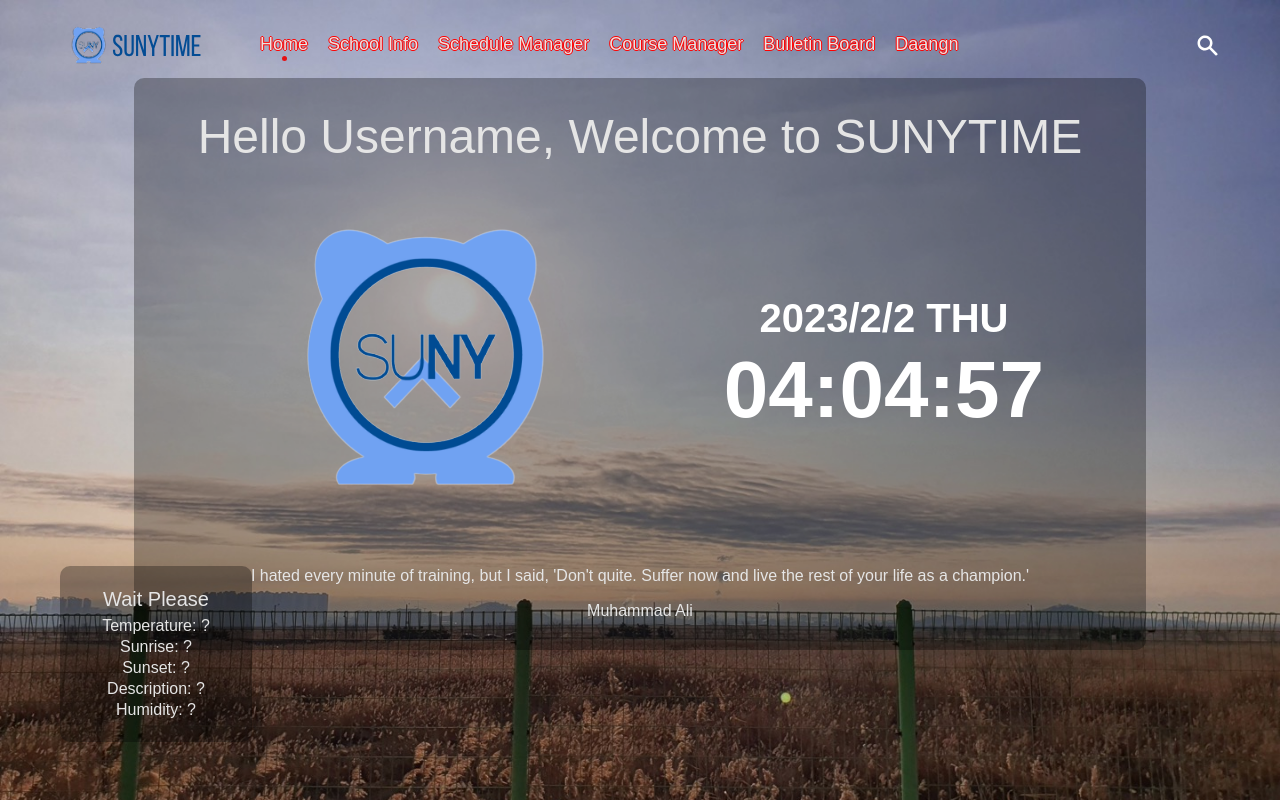
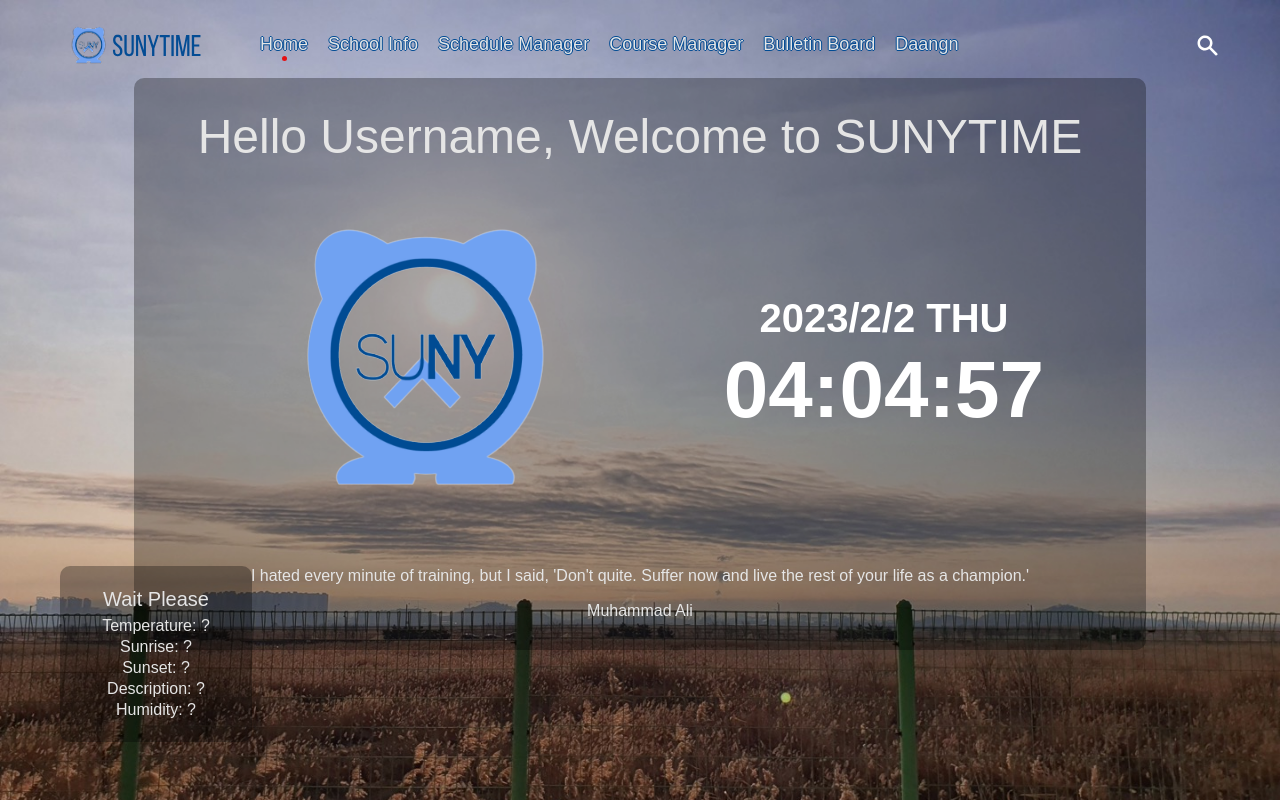
Before and after one commit to LDYWINNER/SUNY-TIME-FRONT, a React (Create React App) app: page / in a window 1280 px wide. Built offline with nearby package versions, Linux system fonts and the light colour scheme; no server answers.

Commit message:
UPDATE - main color chosen + nav bar item color

```diff
--- a/src/Components/Header.tsx
+++ b/src/Components/Header.tsx
@@ -13,7 +13,10 @@
   top: 0;
   font-size: 18px;
   font-weight: 400;
-  text-shadow: -1px 0 red, 0 1px red, 1px 0 red, 0 -1px red;
+  text-shadow: -1px 0 ${(props) => props.theme.main.blue},
+    0 1px ${(props) => props.theme.main.blue},
+    1px 0 ${(props) => props.theme.main.blue},
+    0 -1px ${(props) => props.theme.main.blue};
   padding: 20px 60px;
   color: white;
 `;
--- a/src/styled.d.ts
+++ b/src/styled.d.ts
@@ -2,6 +2,9 @@
 
 declare module "styled-components" {
   export interface DefaultTheme {
+    main: {
+      blue: string;
+    };
     red: string;
     black: {
       veryDark: string;
--- a/src/theme.ts
+++ b/src/theme.ts
@@ -11,4 +11,7 @@
     lighter: "#fff",
     darker: "#e5e5e5",
   },
+  main: {
+    blue: "#004B93",
+  },
 };
```
